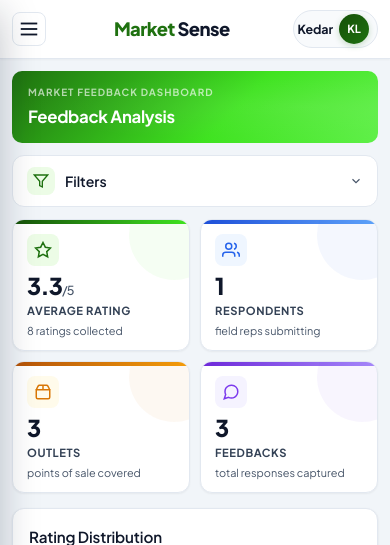
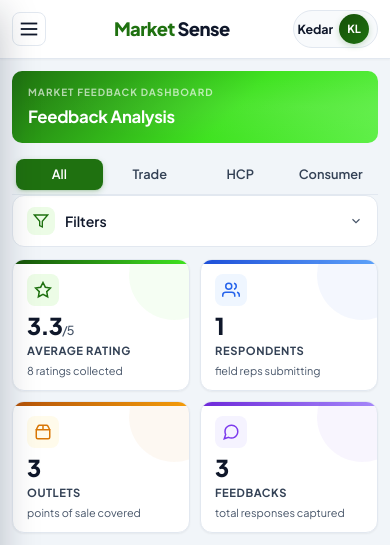
Before and after one commit to abhi9716/SenseMark, a FastAPI app: page / in a window 390 px wide. Shown: the top 545 px of the page. Run offline with FastAPI, Linux system fonts and the light colour scheme; some libraries are stand-ins or nearby versions.

Commit message:
fix(mobile): sticky level tabs (All/Trade/HCP/Consumer) always visible on mobile

```diff
--- a/static/css/style.css
+++ b/static/css/style.css
@@ -3250,6 +3250,26 @@ body {
     .fb-level-btn { flex: 1; justify-content: center; }
 }
 
+@media (max-width: 640px) {
+    .fb-level-selector {
+        position: sticky;
+        top: 0;
+        z-index: 50;
+        width: 100%;
+        background: var(--bg);
+        padding: 8px 0;
+        margin-bottom: 12px;
+        border-radius: 0;
+        border-left: none;
+        border-right: none;
+        border-top: none;
+    }
+    .fb-level-btn {
+        padding: 8px 12px;
+        font-size: 0.82rem;
+    }
+}
+
 /* ===== DASHBOARD GRID (2-col) ===== */
 .fb-dashboard-grid-2 {
     display: grid;
--- a/templates/index.html
+++ b/templates/index.html
@@ -87,6 +87,13 @@
                         </div>
                     </div>
 
+                    <div class="fb-level-selector" id="fbLevelSelector">
+                        <button class="fb-level-btn active" data-level="all">All</button>
+                        <button class="fb-level-btn" data-level="trade">Trade</button>
+                        <button class="fb-level-btn" data-level="hcp">HCP</button>
+                        <button class="fb-level-btn" data-level="consumer">Consumer</button>
+                    </div>
+
                     <button class="fb-filters-toggle" id="fbFiltersToggle" type="button" aria-expanded="false" aria-controls="fbFiltersGroup">
                         <span class="fb-filters-toggle-icon">
                             <svg width="16" height="16" viewBox="0 0 24 24" fill="none" stroke="currentColor" stroke-width="2"><polygon points="22 3 2 3 10 12.46 10 19 14 21 14 12.46 22 3"/></svg>
@@ -99,13 +106,6 @@
                     </button>
 
                     <div class="fb-filters-group" id="fbFiltersGroup">
-                        <div class="fb-level-selector" id="fbLevelSelector">
-                            <button class="fb-level-btn active" data-level="all">All</button>
-                            <button class="fb-level-btn" data-level="trade">Trade</button>
-                            <button class="fb-level-btn" data-level="hcp">HCP</button>
-                            <button class="fb-level-btn" data-level="consumer">Consumer</button>
-                        </div>
-
                         <div class="fb-filter-bar" id="fbFilterBar">
                             <div class="fb-filter-group fb-filter-group-wide">
                                 <label>Question</label>
```
